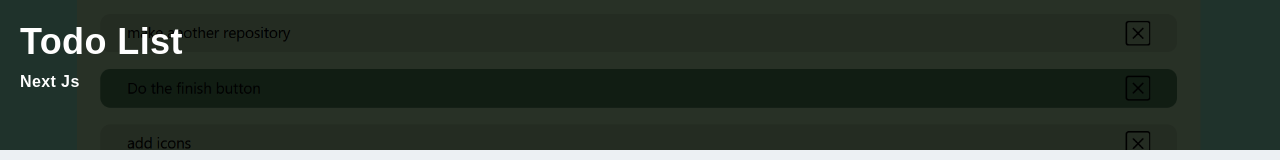
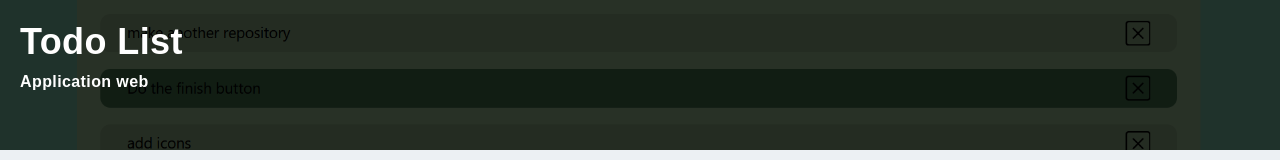
Before and after one commit to LucasAndria/Portfolio-NextJs, a Next.js app: page /projects/todo-list in a window 1280 px wide. Shown: the part 170-330 px from the top of the page. Built offline with nearby package versions, Linux system fonts and the light colour scheme.

Commit message:
change on the h

```diff
--- a/pages/projects/e-gouter.js
+++ b/pages/projects/e-gouter.js
@@ -16,7 +16,7 @@ function EGouter() {
                 <Image className="absolute z-1" layout="fill" objectFit="cover" src={bgImage} alt="Image" />
                 <div className="absolute top-[70%] max-w-[1240px] w-full left-[50%] right-[50%] translate-x-[-50%] translate-y-[-50%] text-white z-10" >
                     <h2 className="py-2">E-Gouter-Za</h2>
-                    <h3>React native</h3>
+                    <h3>Application mobile</h3>
                 </div>
             </div>
 
--- a/pages/projects/the-rescues.js
+++ b/pages/projects/the-rescues.js
@@ -16,7 +16,7 @@ function TheRescues() {
                 <Image className="absolute z-1" layout="fill" objectFit="cover" src={bgImage} alt="Image" />
                 <div className="absolute top-[70%] max-w-[1240px] w-full left-[50%] right-[50%] translate-x-[-50%] translate-y-[-50%] text-white z-10" >
                     <h2 className="py-2">The Rescues</h2>
-                    <h3>Godot Engine</h3>
+                    <h3>jeu video</h3>
                 </div>
             </div>
 
@@ -27,7 +27,7 @@ function TheRescues() {
                         Ce jeu a été fait en 24h pour notre première création de jeu video et notre première participation au gameJam en 2020,
                         {"C'est"} un jeu où {"l'on"} peut choisir {"d'incarner"} une jeune hero ou un singe pour mener à bien la mission. Les deux personnages
                         ont des missions spécialiser pour leurs capacités alors il faut savoir bien switcher entre les deux. Le but de ce jeu est
-                        de capturer les animaux capturer dans des cages.
+                        de libéré les animaux capturer dans des cages.
                     </p>
                     <Link href={'https://mega.nz/file/3242iZSI#8zVqRJMhG1ANxNfDV82DxF6UaOg1TDY-aWdMMwCn2TQ'} passHref={true}>
                         <a target="_blank">
--- a/pages/projects/todo-list.js
+++ b/pages/projects/todo-list.js
@@ -16,7 +16,7 @@ function TodoList() {
                 <Image className="absolute z-1" layout="fill" objectFit="cover" src={bgImage} alt="Image" />
                 <div className="absolute top-[70%] max-w-[1240px] w-full left-[50%] right-[50%] translate-x-[-50%] translate-y-[-50%] text-white z-10" >
                     <h2 className="py-2">Todo List</h2>
-                    <h3>Next Js</h3>
+                    <h3>Application web</h3>
                 </div>
             </div>
 
@@ -26,7 +26,7 @@ function TodoList() {
                     <p className="my-5">
                         Une application très simple à utiliser. Elle permet {"d'é"}crire les différentes tâches que {"l'on"} souhaite accomplir,
                         on peut saisir et ajouter une tache et puis supprimer une tache spécifique. Pour développer cette application,
-                        {" j'ai"} utiliser le framework NextJs avec le language ReactJs et pour la base de données, {"j'ai"} décidé {"d'utiliser"}
+                        {" j'ai"} utiliser le framework NextJs avec le language ReactJs et pour la base de données, {"j'ai"} décidé {"d'utiliser "}
                         firestore de google firebase.
                     </p>
                     <Link href={'https://lux-todo-list.vercel.app/'} passHref={true}>
```
